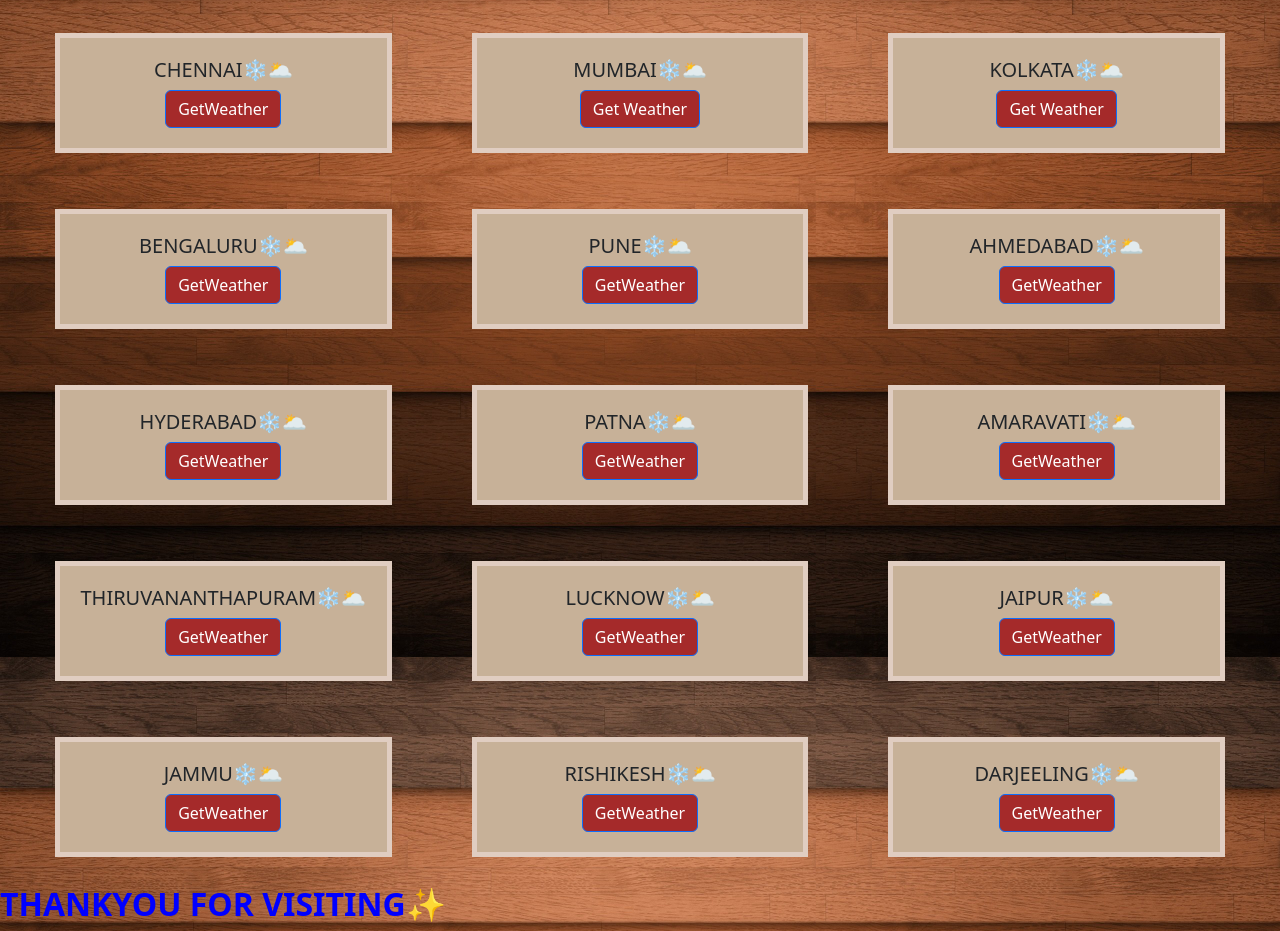
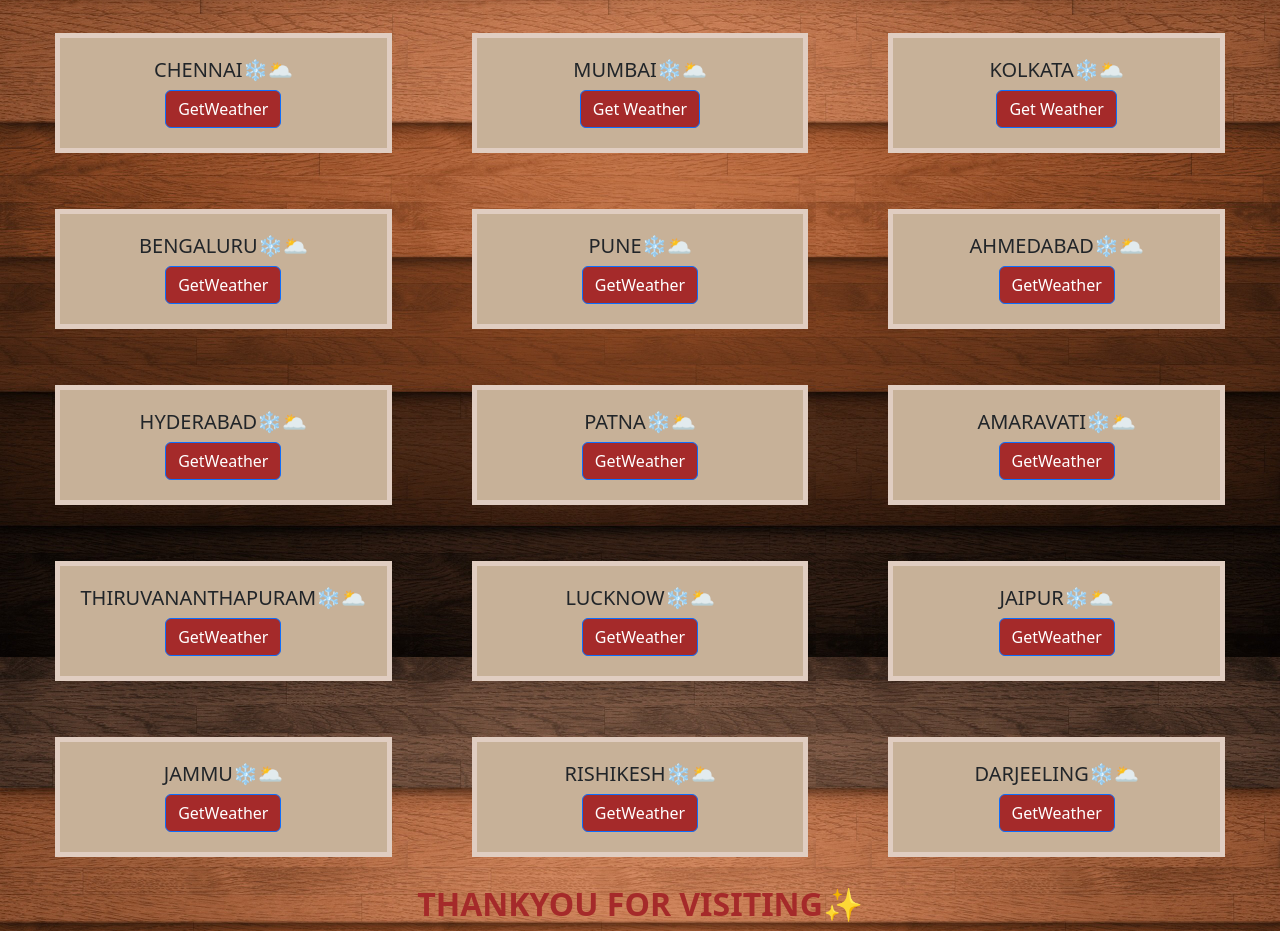
Before and after one commit to MAHESH-TS/weatherupdates, a website: page index.html in a window 1280 px wide. Shown: the part 143-1074 px from the top of the page. Drawn offline with nearby package versions, Linux system fonts and the light colour scheme; files that its build step writes are made by us from their sources; files whose address does not match are found by name.

Commit message:
Update index.html

```diff
--- a/index.html
+++ b/index.html
@@ -167,7 +167,7 @@
 
  </div>
 
-    <h2 style="color: blue; font-weight: bold;">THANKYOU FOR VISITING✨</h2>
+    <h2 style="color: brown; font-weight: bold; text-align: center;">THANKYOU FOR VISITING✨</h2>
 
 
 
```
